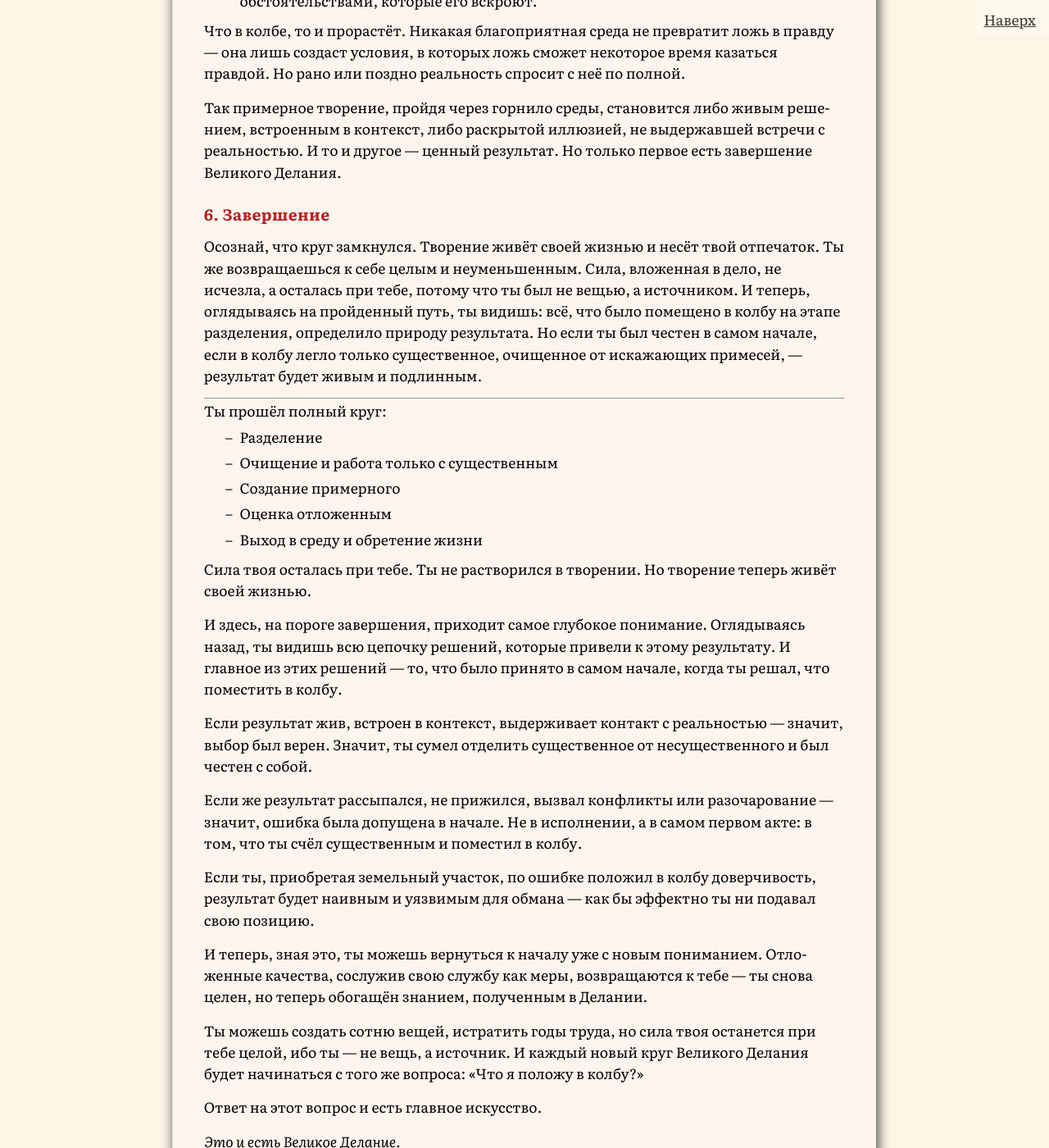
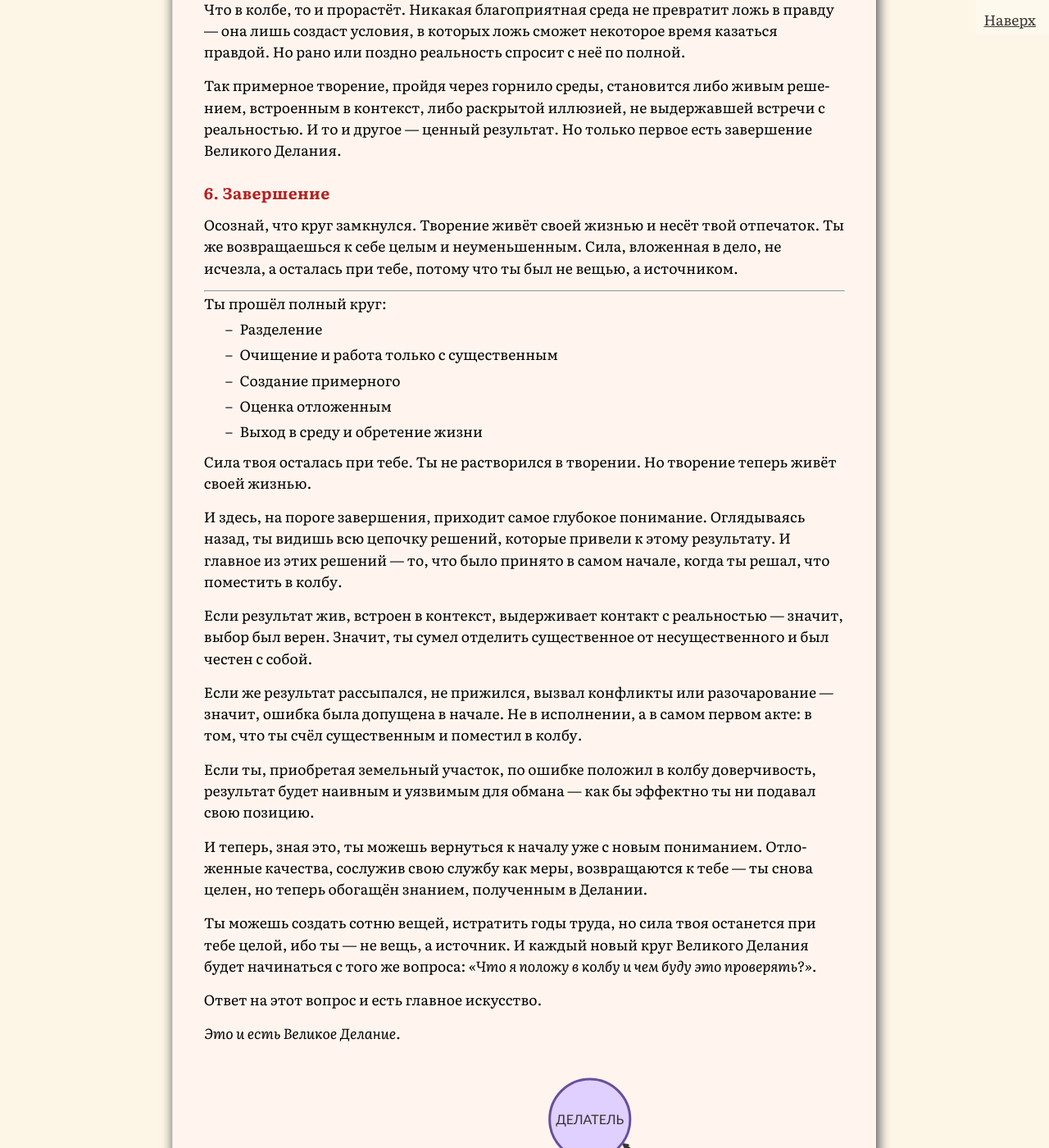
Before and after one commit to SergSi/land-use-art, a Jekyll site: the page built from _posts/2026-02-23-alhimia.md, in a window 1280 px wide and 1400 px high, scrolled down 9743 px. Shown: the whole window at 82% size. Built offline with Jekyll 4.4.1, drawn with Linux system fonts in a browser that asks for light colours; some web fonts are replaced; some of the changed text lies outside the part shown.

Commit message:
Update 2026-02-23-alhimia.md

```diff
--- a/_posts/2026-02-23-alhimia.md
+++ b/_posts/2026-02-23-alhimia.md
@@ -166,7 +166,7 @@ class: mind
 
 ### 5. Выход в мир (испытание средой)
 
-Помести творение в реальный хаос среды — в ту самую действительность, с которой ему предстоит жить. Здесь происходит финальное превращение: творение вступает в диалог с миром, впитывает его силу, отвечает на его сопротивление и находит единственно возможную форму для жизни. «Примерное» становится «живым», встраиваясь в контекст, а не ломая его. И именно здесь окончательно и бесповоротно проявляется истинная природа того, что было помещено в колбу на этапе разделения.
+Помести творение в реальный хаос среды — в ту самую действительность, с которой ему предстоит жить. Здесь происходит финальное превращение: творение вступает в диалог с миром, впитывает его силу, отвечает на его сопротивление и находит единственно возможную форму для жизни. «Примерное» становится «живым», встраиваясь в контекст, а не ломая его.
 
 ---
 
@@ -193,7 +193,7 @@ class: mind
 
 ### 6. Завершение
 
-Осознай, что круг замкнулся. Творение живёт своей жизнью и несёт твой отпечаток. Ты же возвращаешься к себе целым и неуменьшенным. Сила, вложенная в дело, не исчезла, а осталась при тебе, потому что ты был не вещью, а источником. И теперь, оглядываясь на пройденный путь, ты видишь: всё, что было помещено в колбу на этапе разделения, определило природу результата. Но если ты был честен в самом начале, если в колбу легло только существенное, очищенное от искажающих примесей, — результат будет живым и подлинным.
+Осознай, что круг замкнулся. Творение живёт своей жизнью и несёт твой отпечаток. Ты же возвращаешься к себе целым и неуменьшенным. Сила, вложенная в дело, не исчезла, а осталась при тебе, потому что ты был не вещью, а источником.
 
 ---
 
@@ -217,7 +217,7 @@ class: mind
 
 И теперь, зная это, ты можешь вернуться к началу уже с новым пониманием. Отложенные качества, сослужив свою службу как меры, возвращаются к тебе — ты снова целен, но теперь обогащён знанием, полученным в Делании.
 
-Ты можешь создать сотню вещей, истратить годы труда, но сила твоя останется при тебе целой, ибо ты — не вещь, а источник. И каждый новый круг Великого Делания будет начинаться с того же вопроса: «Что я положу в колбу?»
+Ты можешь создать сотню вещей, истратить годы труда, но сила твоя останется при тебе целой, ибо ты — не вещь, а источник. И каждый новый круг Великого Делания будет начинаться с того же вопроса: *«Что я положу в колбу и чем буду это проверять?»*.
 
 Ответ на этот вопрос и есть главное искусство.
 
```
